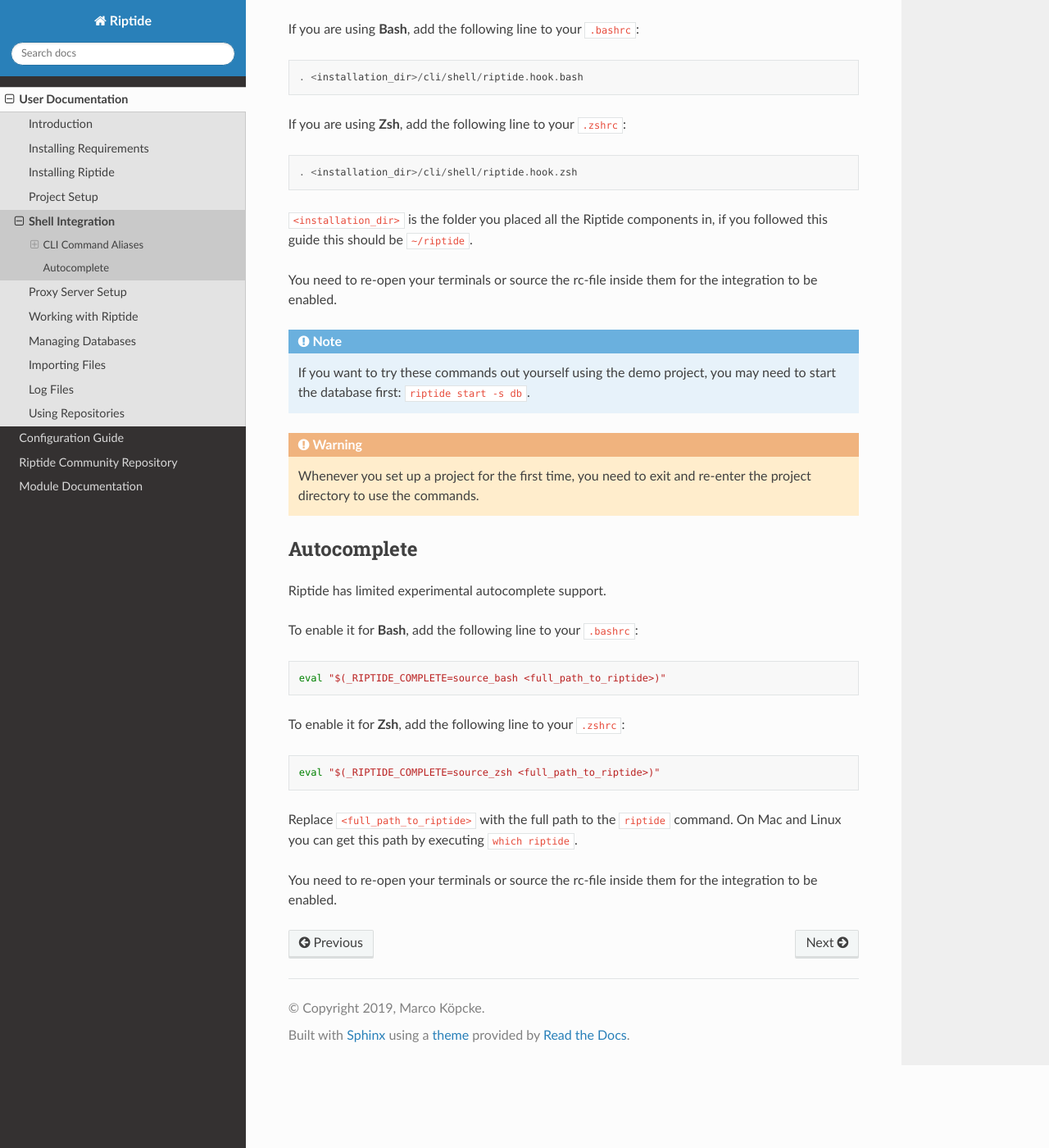
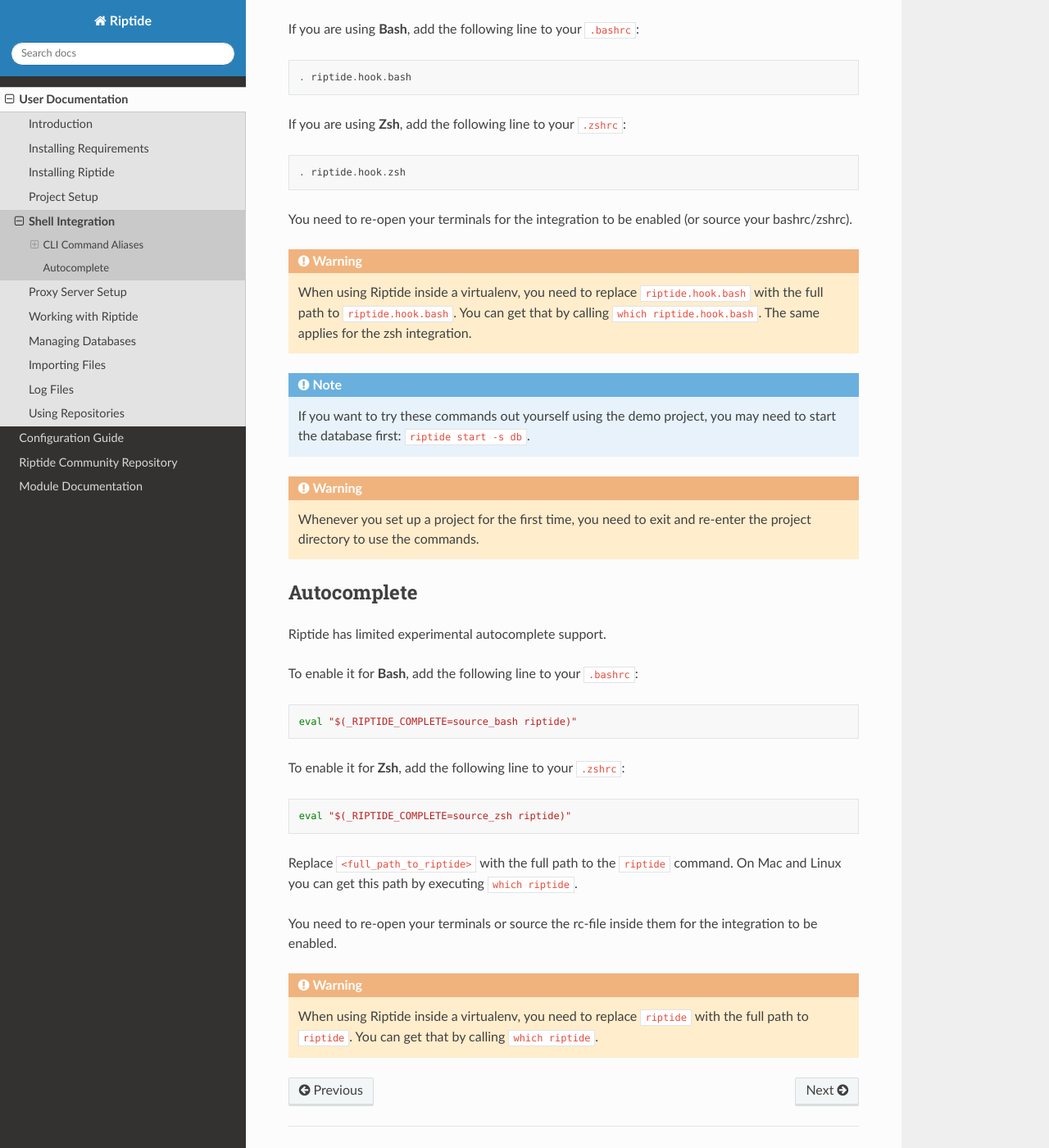
Before and after one commit to theCapypara/riptide-docs, a Sphinx documentation site: the page built from source/user_docs/5_shell.rst, in a window 1280 px wide and 1400 px high, scrolled down 794 px. Shown: the whole window at 82% size. Built offline with Sphinx 7.4.7 and the Read the Docs theme 2.0.0, drawn with Linux system fonts in a browser that asks for light colours; formulas are drawn with MathJax 3.

Commit message:
Updated docs for new integration scripts

```diff
--- a/source/user_docs/5_shell.rst
+++ b/source/user_docs/5_shell.rst
@@ -34,17 +34,17 @@
 
 If you are using **Bash**, add the following line to your ``.bashrc``::
 
-  . <installation_dir>/cli/shell/riptide.hook.bash
+  . riptide.hook.bash
 
 If you are using **Zsh**, add the following line to your ``.zshrc``::
 
-  . <installation_dir>/cli/shell/riptide.hook.zsh
+  . riptide.hook.zsh
 
-``<installation_dir>`` is the folder you placed all the Riptide components in,
-if you followed this guide this should be ``~/riptide``.
+You need to re-open your terminals for the integration to be enabled (or source your bashrc/zshrc).
 
-You need to re-open your terminals or source the rc-file inside them
-for the integration to be enabled.
+.. warning:: When using Riptide inside a virtualenv, you need to replace ``riptide.hook.bash`` with
+             the full path to ``riptide.hook.bash``. You can get that by calling ``which riptide.hook.bash``.
+             The same applies for the zsh integration.
 
 .. note:: If you want to try these commands out yourself using the demo project,
           you may need to start the database first: ``riptide start -s db``.
@@ -59,14 +59,17 @@
 
 To enable it for **Bash**, add the following line to your ``.bashrc``::
 
-  eval "$(_RIPTIDE_COMPLETE=source_bash <full_path_to_riptide>)"
+  eval "$(_RIPTIDE_COMPLETE=source_bash riptide)"
 
 To enable it for **Zsh**, add the following line to your ``.zshrc``::
 
-  eval "$(_RIPTIDE_COMPLETE=source_zsh <full_path_to_riptide>)"
+  eval "$(_RIPTIDE_COMPLETE=source_zsh riptide)"
 
 Replace ``<full_path_to_riptide>`` with the full path to the ``riptide`` command.
 On Mac and Linux you can get this path by executing ``which riptide``.
 
 You need to re-open your terminals or source the rc-file inside them
 for the integration to be enabled.
+
+.. warning:: When using Riptide inside a virtualenv, you need to replace ``riptide`` with
+             the full path to ``riptide``. You can get that by calling ``which riptide``.
```
